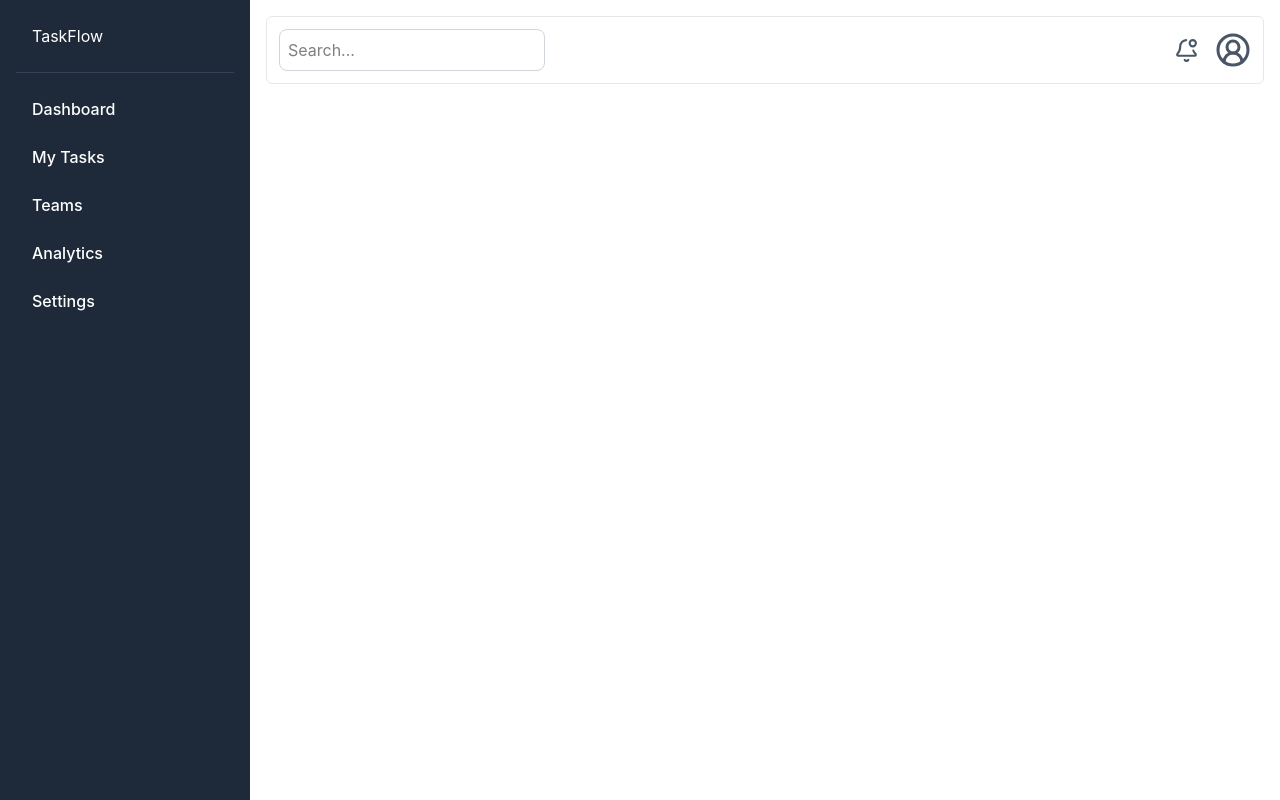
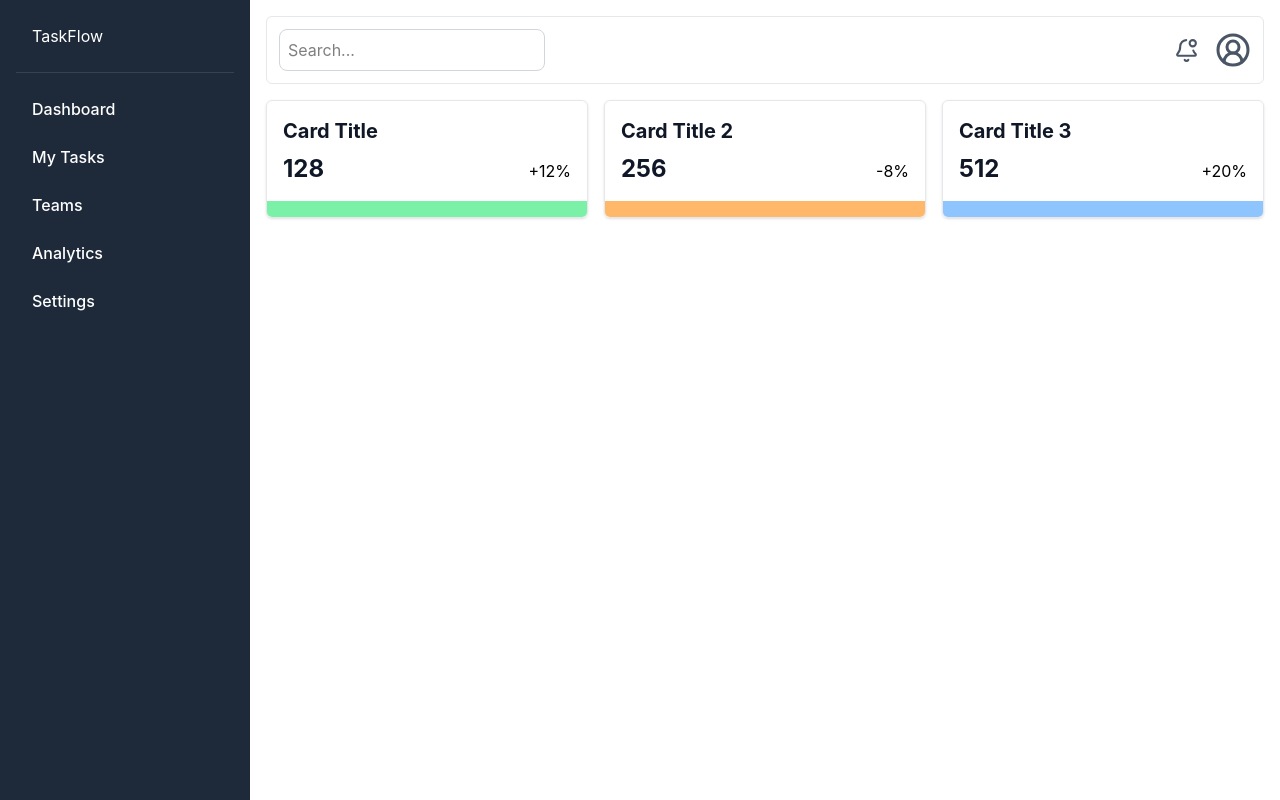
Before and after one commit to yourCode-jd/TaskFlow, a React (Vite) app: page / in a window 1280 px wide. Built offline with nearby package versions, Linux system fonts and the light colour scheme.

Commit message:
dashboard + card design

```diff
--- /dev/null
+++ b/src/components/Card/Card.jsx
@@ -0,0 +1,47 @@
+function Card() {
+  const cardData = [
+    {
+      id: 1,
+      title: "Card Title",
+      value: 128,
+      change: "+12%",
+      color: "bg-green-300",
+    },
+    {
+      id: 2,
+      title: "Card Title 2",
+      value: 256,
+      change: "-8%",
+      color: "bg-orange-300",
+    },
+    {
+      id: 3,
+      title: "Card Title 3",
+      value: 512,
+      change: "+20%",
+      color: "bg-blue-300",
+    },
+  ];
+
+  return (
+    <div className="grid grid-cols-3 gap-4 mt-4">
+      {cardData.map((card) => (
+        <div
+          key={card.id}
+          className="border border-gray-200 rounded-md p-4 shadow relative overflow-hidden"
+        >
+          <h3>{card.title}</h3>
+          <div className="flex justify-between items-baseline mb-4 mt-2">
+            <h2>{card.value}</h2>
+            <span>{card.change}</span>
+          </div>
+          <div
+            className={`${card.color} p-2 w-full absolute bottom-0 left-0`}
+          ></div>
+        </div>
+      ))}
+    </div>
+  );
+}
+
+export default Card;
--- a/src/components/Dashboard/Dashboard.jsx
+++ b/src/components/Dashboard/Dashboard.jsx
@@ -1,5 +1,6 @@
 import Sidebar from "../Sidebar/Sidebar";
 import Header from "../Header/Header";
+import Card from "../Card/Card";
 
 function Dashboard() {
   return (
@@ -9,6 +10,7 @@ function Dashboard() {
       </aside>
       <main className="p-4">
         <Header />
+        <Card />
       </main>
     </div>
   );
--- a/src/index.css
+++ b/src/index.css
@@ -1 +1,34 @@
 @import "tailwindcss";
+
+h1,
+h2,
+h3,
+h4,
+h5,
+h6 {
+  @apply font-bold text-gray-900;
+}
+
+h1 {
+  @apply text-3xl;
+}
+
+h2 {
+  @apply text-2xl;
+}
+
+h3 {
+  @apply text-xl;
+}
+
+h4 {
+  @apply text-lg;
+}
+
+h5 {
+  @apply text-base;
+}
+
+h6 {
+  @apply text-sm;
+}
```
